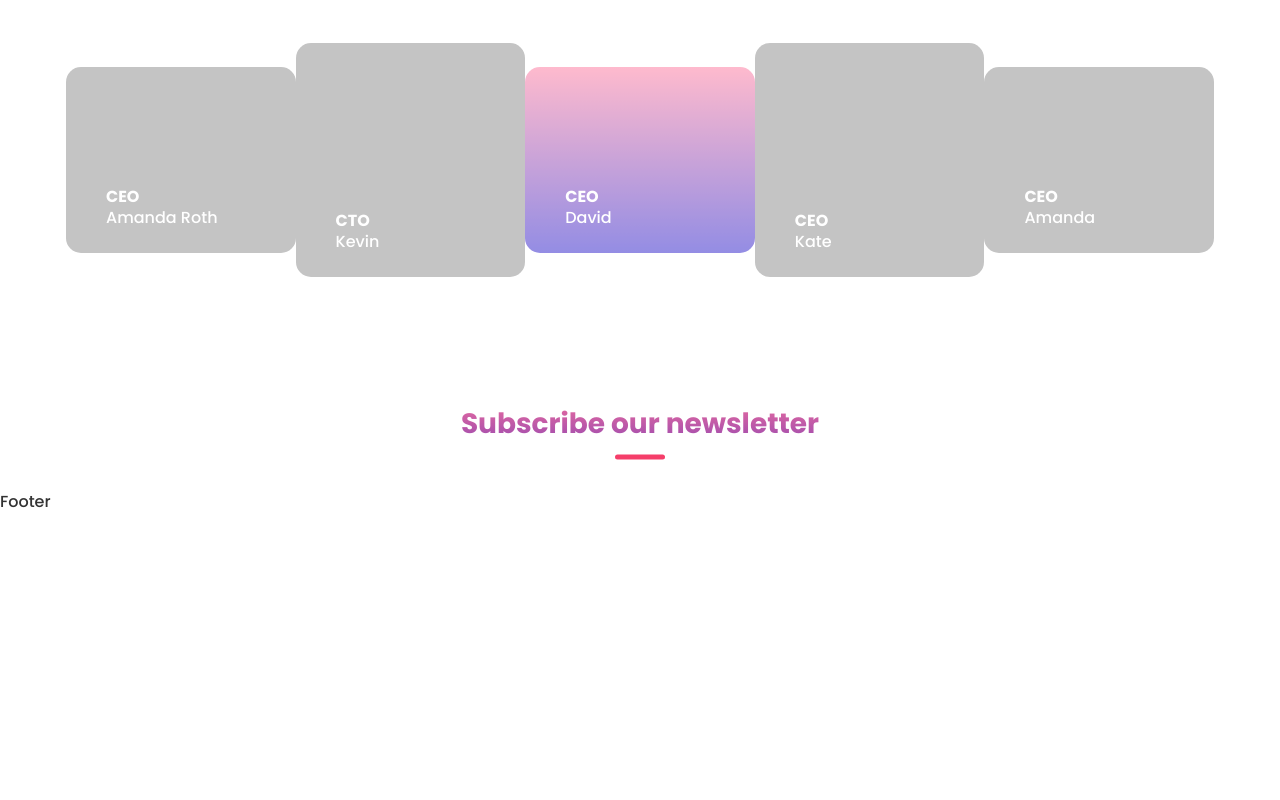
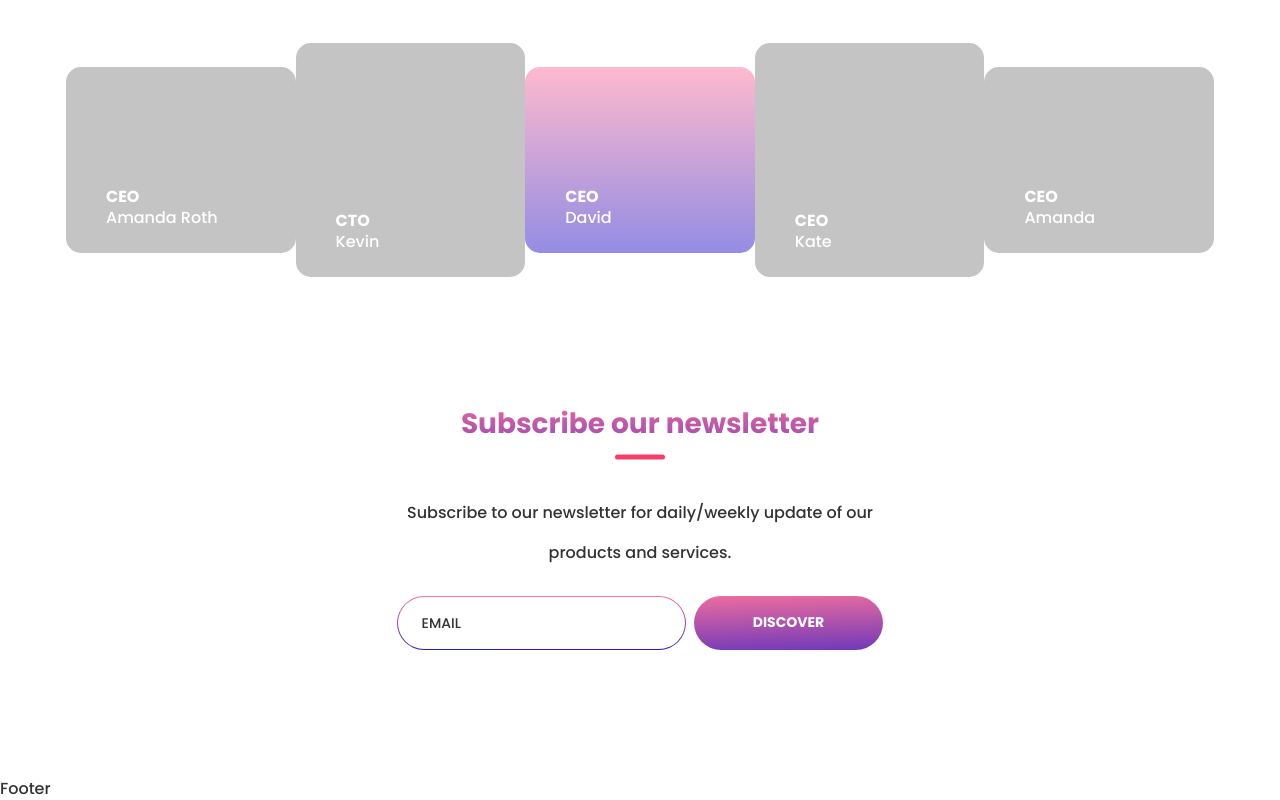
Before and after one commit to vadiminsk/coinbase-landing, a plain HTML site: page index.html in a window 1280 px wide. Shown: the part 3221-4021 px from the top of the page. Before the commit the page ends 3734 px from the top, so only its background shows below. Drawn offline with Linux system fonts and the light colour scheme; files whose address does not match are found by name.

Commit message:
add subscribe section

```diff
--- a/index.html
+++ b/index.html
@@ -129,7 +129,7 @@
           </div>
         </div>
       </section>
-      <section class="team paragraph">
+      <section class="team paragraph paragraph-center">
         <div class="container">
           <h2>Meet the team</h2>
           <p>
@@ -170,7 +170,26 @@
           </div>
         </div>
       </section>
-      <section class="subscribe"><h2>Subscribe our newsletter</h2></section>
+      <section class="subscribe paragraph-center">
+        <div class="container">
+          <h2>Subscribe our newsletter</h2>
+          <p>
+            Subscribe to our newsletter for daily/weekly update of our products
+            and services.
+          </p>
+          <form action="./index.html" class="subscribe__form">
+            <label for="subscribe__form--input"></label>
+            <input
+              class="subscribe__form--input"
+              type="email"
+              placeholder="email"
+              id="subscribe__form--input"
+              name="subscribe__form--input"
+            />
+            <button class="btn">discover</button>
+          </form>
+        </div>
+      </section>
     </main>
     <footer class="footer">Footer</footer>
   </body>
--- a/styles/style.css
+++ b/styles/style.css
@@ -117,6 +117,18 @@ ul {
 
 .paragraph {
   padding: 6.25rem 0 7.2rem;
+}
+
+.paragraph-center .container > p {
+  width: clamp(40ch, 45%, 70ch);
+  margin: 0 auto;
+  font-size: 1rem;
+  line-height: 2.5;
+  text-align: center;
+}
+
+.main {
+  padding-bottom: 8.125rem;
 }
 
 /* Header */
@@ -336,14 +348,6 @@ ul {
 }
 
 /* Team */
-.team .container > p {
-  width: clamp(40ch, 45%, 70ch);
-  margin: 0 auto;
-  font-size: 1rem;
-  line-height: 2.5;
-  text-align: center;
-}
-
 .team .items {
   display: flex;
   justify-content: space-between;
@@ -392,3 +396,32 @@ ul {
   margin-bottom: 0.2rem;
   font-family: 'Poppins Bold', sans-serif;
 }
+
+/* Subscribe */
+.subscribe__form {
+  display: flex;
+  justify-content: center;
+  margin-top: 1.44rem;
+}
+
+.subscribe__form--input {
+  padding: 1rem 1.5rem;
+  margin-right: 0.5rem;
+  border: 1px solid transparent;
+  border-radius: 100px;
+  background-image: linear-gradient(white, white),
+    linear-gradient(#fd749b, #281ac8);
+  background-origin: border-box;
+  background-clip: padding-box, border-box;
+  text-transform: uppercase;
+}
+
+.subscribe__form--input::placeholder {
+  color: #333;
+  font-size: 0.875rem;
+  line-height: 1.5;
+}
+
+.subscribe__form .btn {
+  text-transform: uppercase;
+}
```
